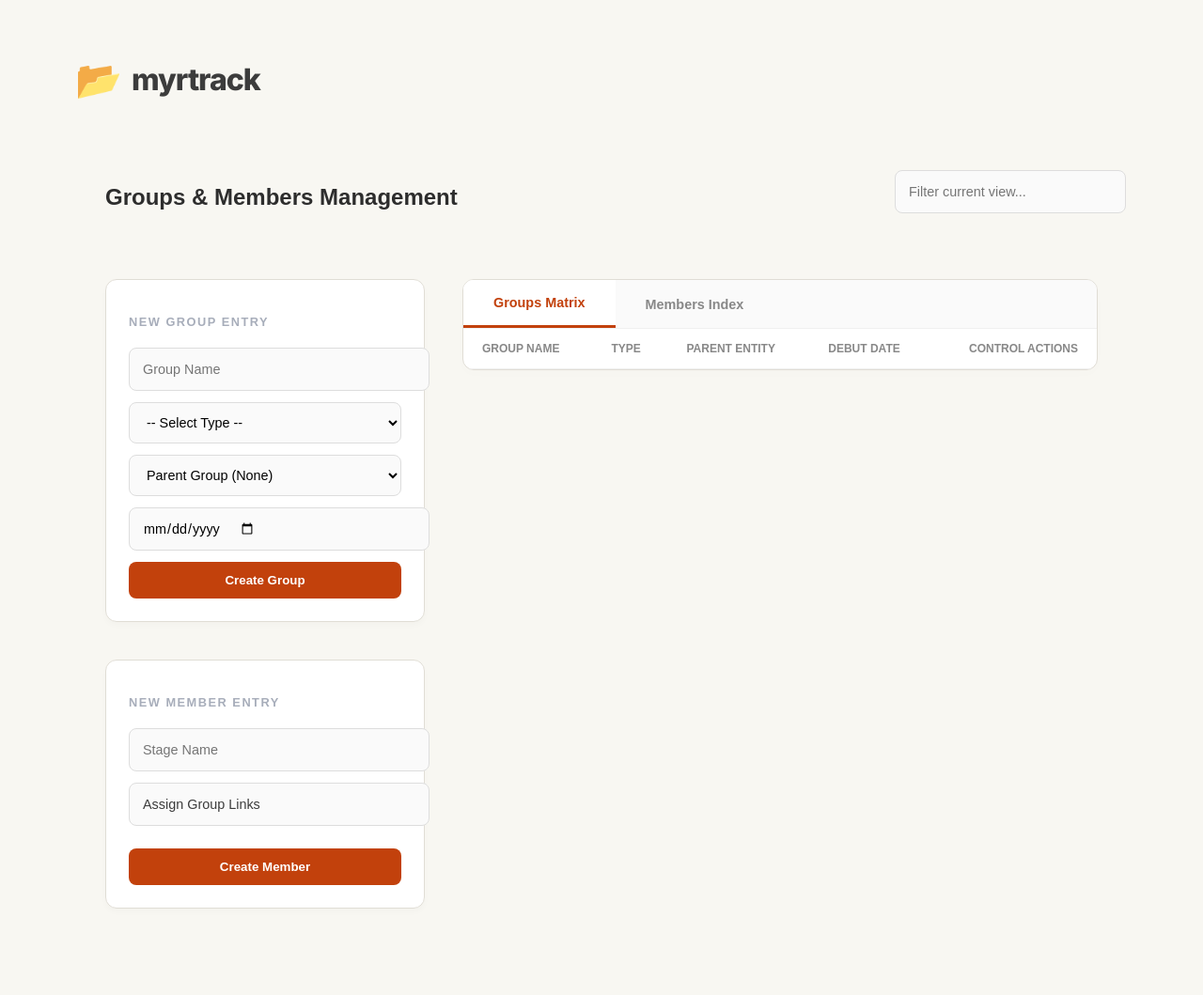
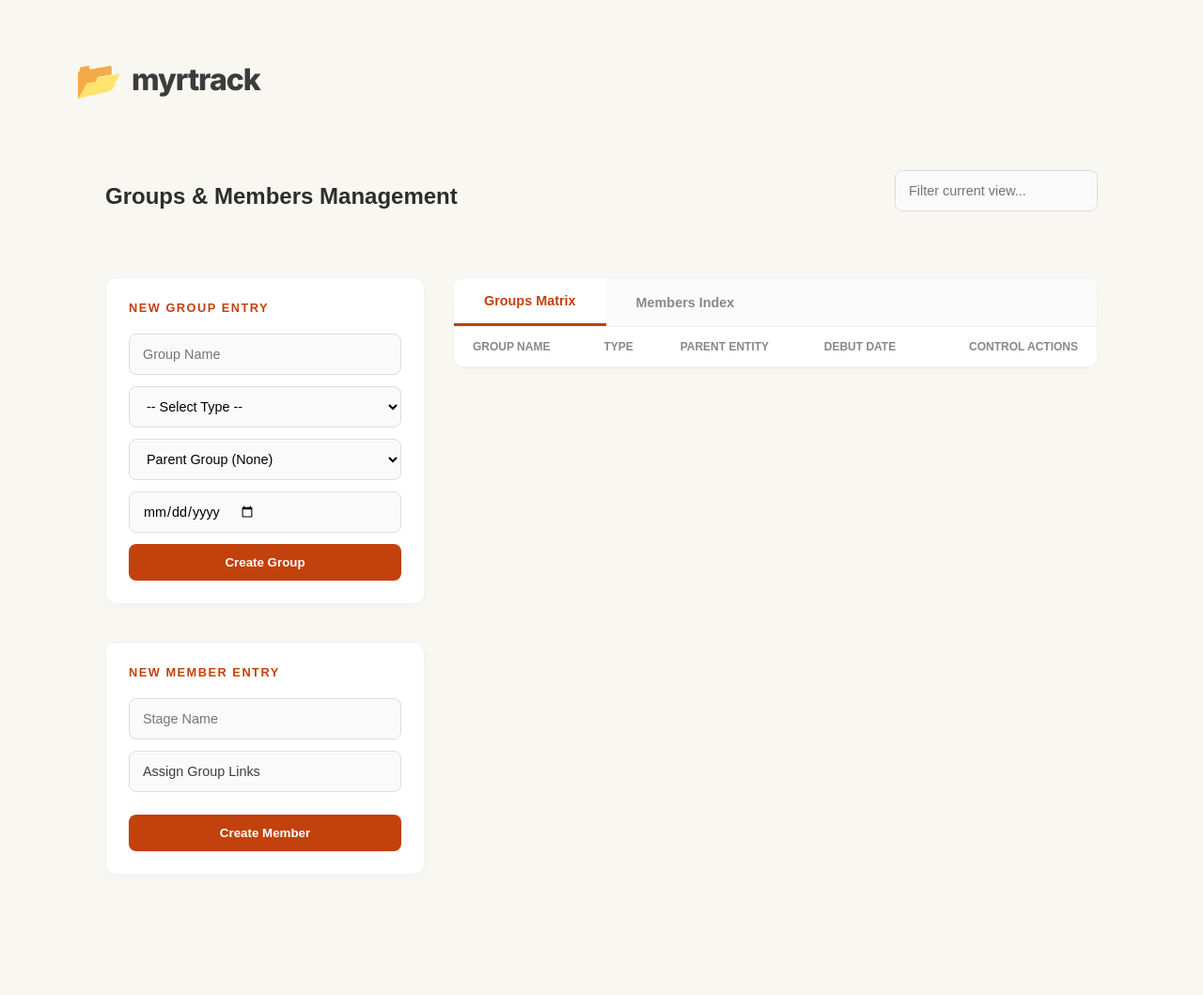
Before and after one commit to ariihira/myrtrack-adm, a Flask app: page /entityHGT in a window 1280 px wide. Shown: the whole page at 94% size. After the commit the page ends 930 px from the top, so only its background shows below. Run offline with Flask 3, Linux system fonts and the light colour scheme; data that the repository does not hold is empty.

Commit message:
update entityhgt css

```diff
--- a/static/css/admentityhgt.css
+++ b/static/css/admentityhgt.css
@@ -40,7 +40,7 @@
 .dual-layout {
     display: grid;
     grid-template-columns: 340px 1fr;
-    gap: 40px;
+    gap: 30px;
     align-items: start;
 }
 
@@ -56,8 +56,8 @@
     background: #fff;
     padding: 24px;
     border-radius: 12px;
-    border: 1px solid var(--border-color);
-    box-shadow: 0 4px 6px rgba(0,0,0,0.02);
+    border: 1px solid var(--border-subtle);
+    box-shadow: 0 4px 12px rgba(0,0,0,0.02);
 }
 
 .add-card.editing-mode {
@@ -69,8 +69,10 @@
     font-size: 0.8rem;
     text-transform: uppercase;
     letter-spacing: 1.5px;
-    color: var(--accent-soft);
+    color: var(--accent-primary);
+    margin-top: 0;
     margin-bottom: 20px;
+    font-weight: 800;
 }
 
 input[type="text"],
@@ -85,6 +87,7 @@ select,
     border-radius: 8px;
     background: #fafafa;
     font-size: 0.9rem;
+    box-sizing: border-box;
     font-family: 'Lexend', sans-serif;
     display: flex;
     align-items: center;
@@ -105,9 +108,9 @@ select {
     border: 1px solid #ddd;
     border-radius: 8px;
     z-index: 1000;
-    max-height: 250px;
+    max-height: 220px;
     overflow-y: auto;
-    box-shadow: 0 10px 30px rgba(0,0,0,0.1);
+    box-shadow: 0 10px 30px rgba(0,0,0,0.08);
 }
 
 .check-item {
@@ -128,7 +131,7 @@ select {
 .display-card {
     background: #fff;
     border-radius: 12px;
-    border: 1px solid var(--border-color);
+    border: 1px solid var(--border-subtle);
     overflow: hidden;
     box-shadow: 0 4px 12px rgba(0,0,0,0.01);
 }
```
